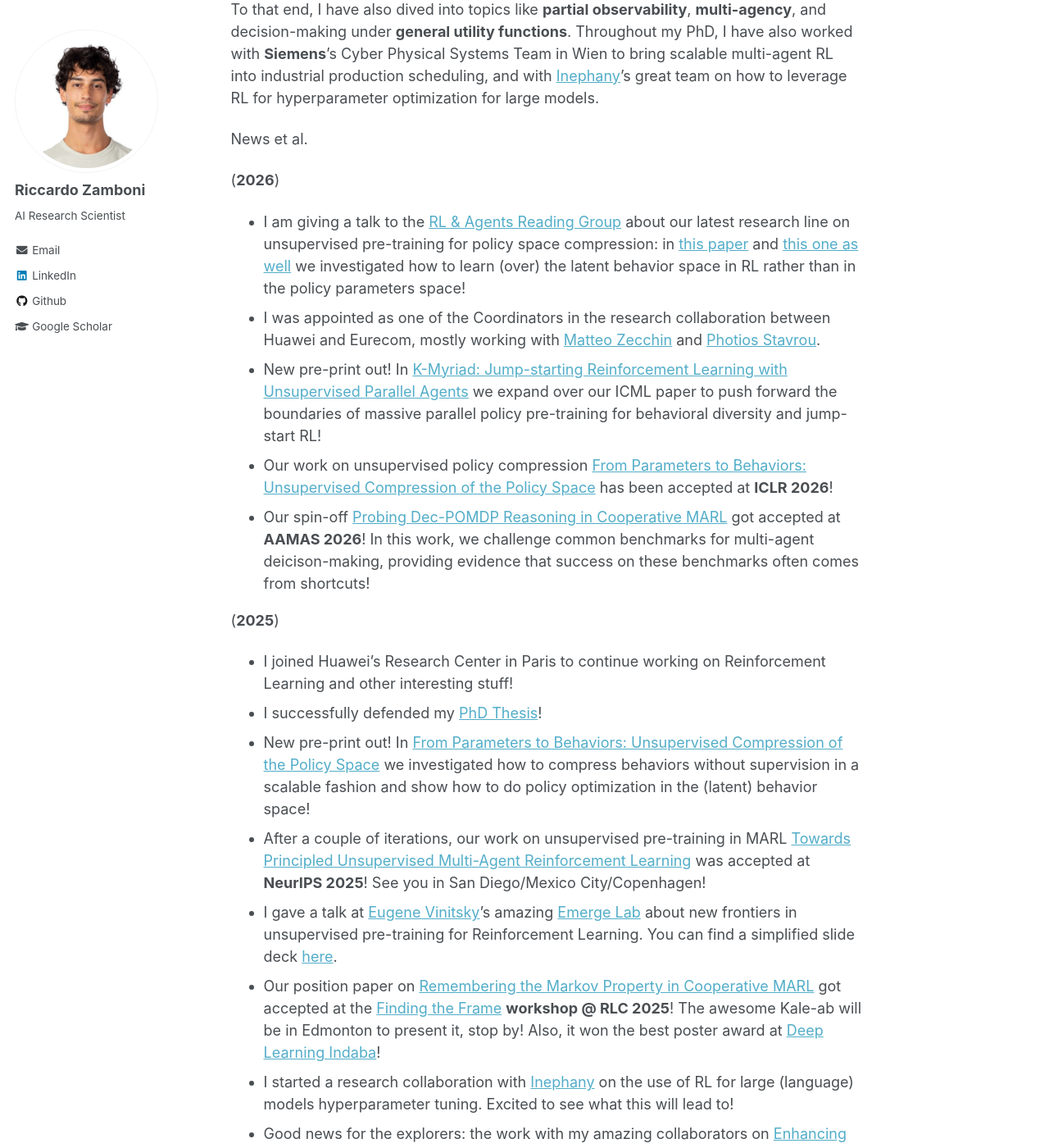
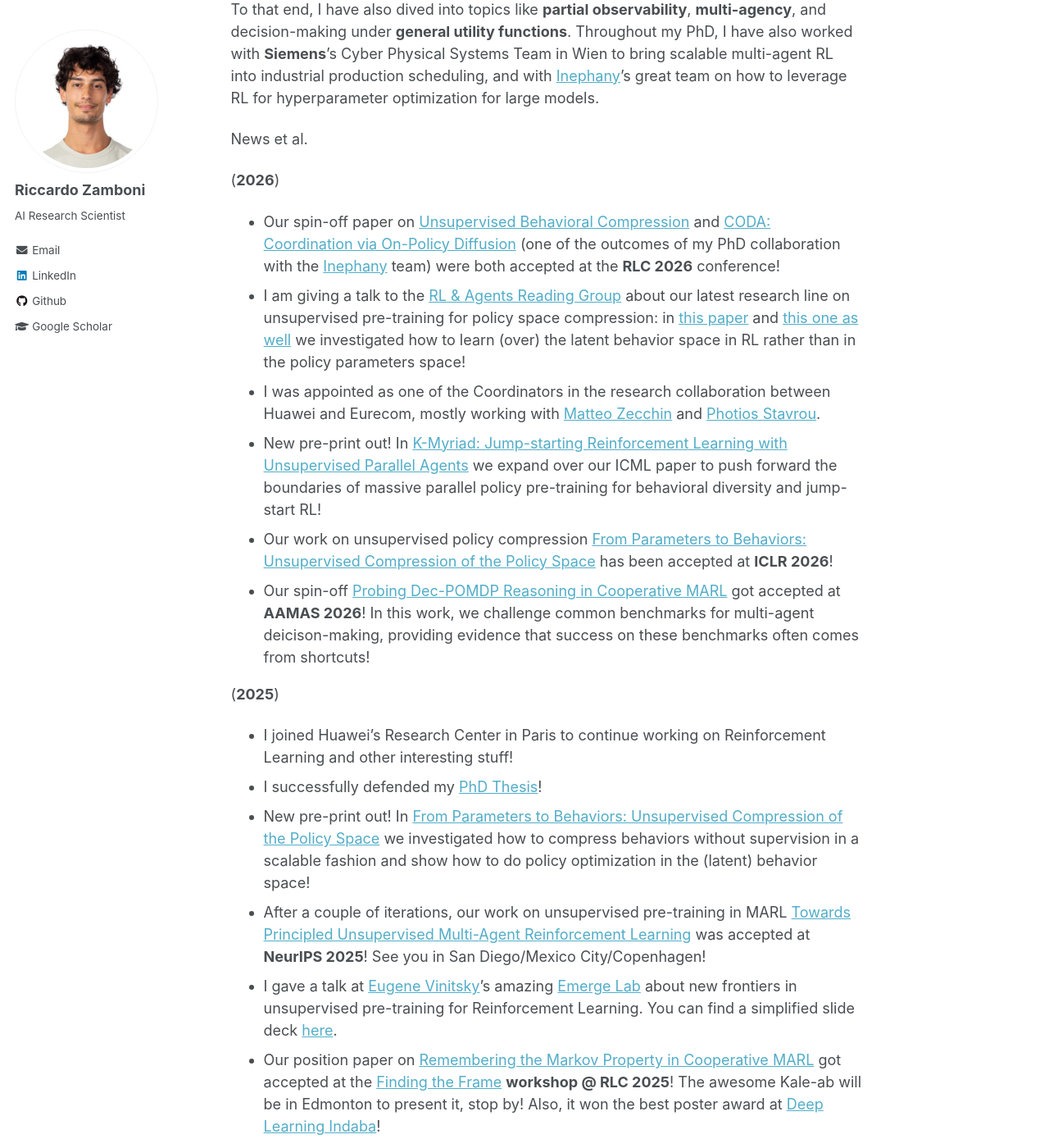
Before and after one commit to RiccZamboni/ricczamboni.github.io, a Jekyll site: the page built from _pages/about.md, in a window 1280 px wide and 1400 px high, scrolled down 606 px. Shown: the whole window at 82% size. Built offline with Jekyll 4.4.1, drawn with Linux system fonts in a browser that asks for light colours; some of the changed text lies outside the part shown.

Commit message:
Update about.md

```diff
--- a/_pages/about.md
+++ b/_pages/about.md
@@ -23,6 +23,7 @@ To that end, I have also dived into topics like **partial observability**, **mul
 News et al.
 
 (**2026**)
+- Our spin-off paper on [Unsupervised Behavioral Compression](https://arxiv.org/abs/2603.27044) and [CODA: Coordination via On-Policy Diffusion](https://arxiv.org/abs/2604.23308) (one of the outcomes of my PhD collaboration with the [Inephany](https://www.inephany.com) team) were both accepted at the **RLC 2026** conference!
 - I am giving a talk to the [RL & Agents Reading Group](https://edinburgh-rl.github.io/reading-group) about our latest research line on unsupervised pre-training for policy space compression: in [this paper](https://arxiv.org/abs/2509.22566) and [this one as well](https://arxiv.org/abs/2603.27044) we investigated how to learn (over) the latent behavior space in RL rather than in the policy parameters space!
 - I was appointed as one of the Coordinators in the research collaboration between Huawei and Eurecom, mostly working with [Matteo Zecchin](https://scholar.google.com/citations?user=cV3oJxgAAAAJ&hl=it) and [Photios Stavrou](https://scholar.google.com/citations?view_op=list_works&hl=en&hl=en&user=s7KQ1fcAAAAJ&sortby=pubdate).
 - New pre-print out! In [K-Myriad: Jump-starting Reinforcement Learning with Unsupervised Parallel Agents](https://arxiv.org/abs/2601.18580) we expand over our ICML paper to push forward the boundaries of massive parallel policy pre-training for behavioral diversity and jump-start RL!
@@ -37,7 +38,7 @@ News et al.
 - After a couple of iterations, our work on unsupervised pre-training in MARL [Towards Principled Unsupervised Multi-Agent Reinforcement Learning](https://arxiv.org/abs/2502.08365) was accepted at **NeurIPS 2025**! See you in San Diego/Mexico City/Copenhagen!
 - I gave a talk at [Eugene Vinitsky](https://www.eugenevinitsky.com)'s amazing [Emerge Lab](https://emerge-lab.github.io) about new frontiers in unsupervised pre-training for Reinforcement Learning. You can find a simplified slide deck [here](/files/RG_EmergeLab.pdf){:target="_blank"}{:rel="noopener noreferrer"}.
 - Our position paper on [Remembering the Markov Property in Cooperative MARL](https://arxiv.org/abs/2507.18333) got accepted at the [Finding the Frame](https://sites.google.com/view/findingtheframe/home) **workshop @ RLC 2025**! The awesome Kale-ab will be in Edmonton to present it, stop by! Also, it won the best poster award at [Deep Learning Indaba](https://deeplearningindaba.com/2025/)!
-- I started a research collaboration with [Inephany](https://www.inephany.com) on the use of RL for large (language) models hyperparameter tuning. Excited to see what this will lead to!
+- I started a research collaboration with [Inephany](https://www.inephany.com) on the use of RL for large (language) models hyperparameter tuning and more. Excited to see what this will lead to!
 - Good news for the explorers: the work with my amazing collaborators on [Enhancing Diversity in Parallel Agents: A Maximum State Entropy Exploration Story](https://arxiv.org/abs/2505.01336) was accepted at **ICML 2025**, and [Towards Unsupervised Multi-Agent Reinforcement Learning via Task-Agnostic Exploration](https://arxiv.org/abs/2502.08365) at the [EXAIT](https://exait-workshop.github.io) **workshop @ ICML 2025**. See you in Vancouver!
 - I am presenting our recent work [Towards Principled Multi-Agent Task Agnostic Exploration](https://arxiv.org/abs/2502.08365) at the [UK Multi-Agent Systems Symposium](https://www.turing.ac.uk/events/uk-multi-agent-systems-symposium-2025-uk-mas). See you in London!
 - Our work on [Scalable Multi-Agent Offline Reinforcement Learning and the Role of Information](https://arxiv.org/abs/2502.11260) was accepted at **RLDM 2025**! Down to chat about scalable solutions for Offline MARL in Dublin!
```
